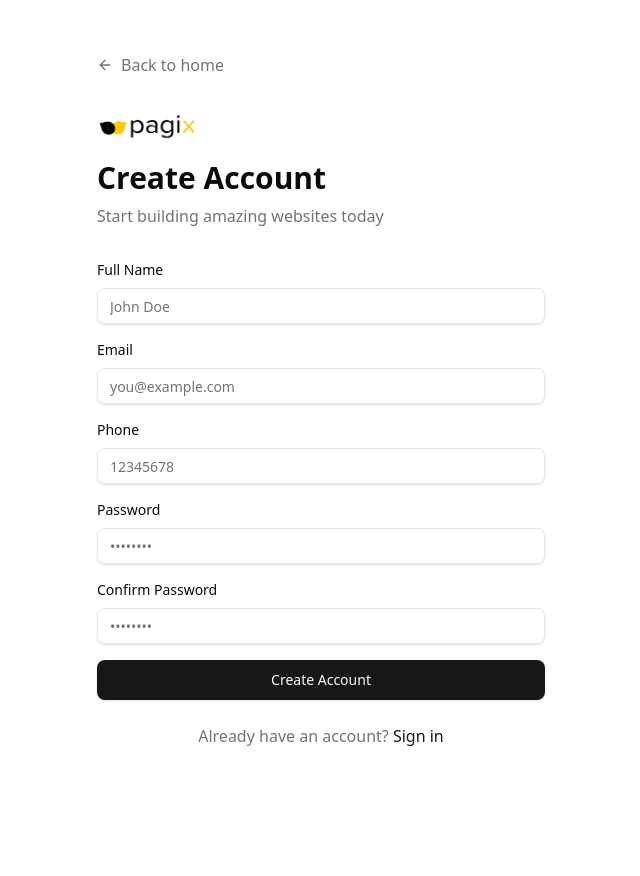
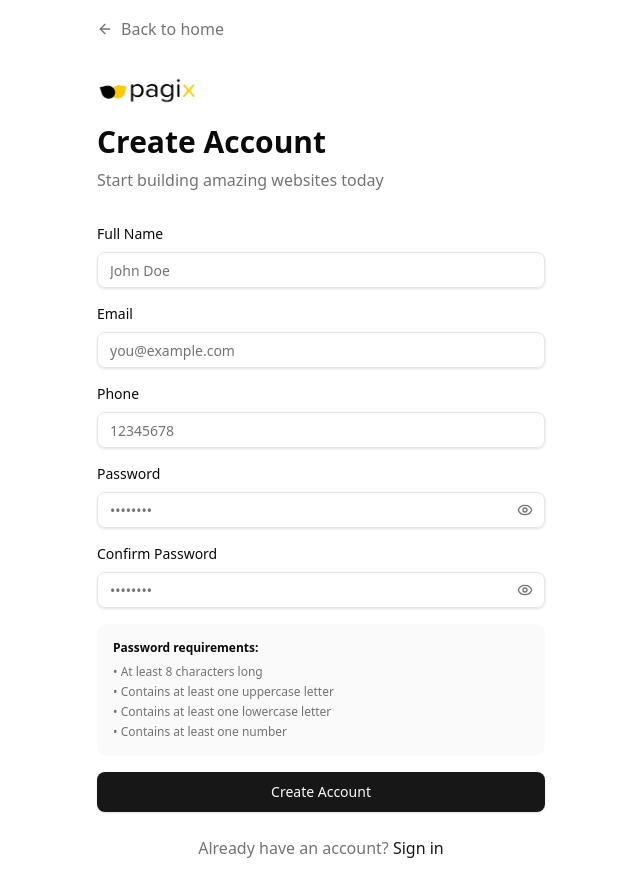
Before and after one commit to elghanbibadr/pagix, a Next.js app: page /en/signup in a window 1280 px wide. Shown: the whole page, without its empty margins (319-959 px from the left). Before the commit the page ends 800 px from the top, so only its background shows below. Built offline with nearby package versions, Linux system fonts and the light colour scheme.

Commit message:
strong passwords validations

```diff
--- a/app/[locale]/signup/page.tsx
+++ b/app/[locale]/signup/page.tsx
@@ -2,7 +2,7 @@
 
 import { Button } from "@/components/ui/button"
 import { Input } from "@/components/ui/input"
-import { ArrowLeft, CheckCircle2 } from "lucide-react"
+import { ArrowLeft, Eye, EyeOff } from "lucide-react"
 import { signup } from "../../actions/actions"
 import { useState } from "react"
 import { useRouter } from "next/navigation"
@@ -15,16 +15,54 @@ import { Link } from "@/i18n/routing"
 export default function SignupPage() {
   const t = useTranslations("signup")
   const [loading, setLoading] = useState(false)
+  const [password, setPassword] = useState("")
+  const [confirmPassword, setConfirmPassword] = useState("")
+  const [showPassword, setShowPassword] = useState(false)
+  const [showConfirmPassword, setShowConfirmPassword] = useState(false)
+  const [error, setError] = useState("")
   const router = useRouter()
+
+  const validatePassword = (pwd: string) => {
+    if (pwd.length < 8) {
+      return "Password must be at least 8 characters long"
+    }
+    if (!/[A-Z]/.test(pwd)) {
+      return "Password must contain at least one uppercase letter"
+    }
+    if (!/[a-z]/.test(pwd)) {
+      return "Password must contain at least one lowercase letter"
+    }
+    if (!/[0-9]/.test(pwd)) {
+      return "Password must contain at least one number"
+    }
+    return ""
+  }
 
   const handleSubmit = async (e: React.FormEvent<HTMLFormElement>) => {
     e.preventDefault()
+    setError("")
     setLoading(true)
+
+    // Validate password
+    const passwordError = validatePassword(password)
+    if (passwordError) {
+      setError(passwordError)
+      setLoading(false)
+      return
+    }
+
+    // Check if passwords match
+    if (password !== confirmPassword) {
+      setError("Passwords do not match")
+      setLoading(false)
+      return
+    }
+
     const formData = new FormData(e.currentTarget)
 
     try {
       const result = await signup(formData)
-      console.log('sign up result',result)
+      console.log('sign up result', result)
       if (!result.success) {
         toast(result.error)
       } else {
@@ -47,7 +85,6 @@ export default function SignupPage() {
             <ArrowLeft className="w-4 h-4" />
             {t("backHome")}
           </Link>
-
 
           <span className="text-xl font-bold">
             <Image className="mb-4" src={logo} alt="pagix logo" height={100} width={100} />
@@ -94,7 +131,7 @@ export default function SignupPage() {
             <Input
               id="phone"
               name="phone"
-              type="phone"
+              type="tel"
               placeholder={t("phonePlaceholder")}
               required
               disabled={loading}
@@ -105,37 +142,74 @@ export default function SignupPage() {
             <label htmlFor="password" className="block text-sm font-medium mb-2">
               {t("password")}
             </label>
+            <div className="relative">
               <Input
                 id="password"
                 name="password"
-              type="password"
+                type={showPassword ? "text" : "password"}
                 placeholder={t("passwordPlaceholder")}
-              minLength={6}
+                value={password}
+                onChange={(e) => setPassword(e.target.value)}
                 required
                 disabled={loading}
+                className="pr-10"
               />
+              <button
+                type="button"
+                onClick={() => setShowPassword(!showPassword)}
+                className="absolute right-3 top-1/2 -translate-y-1/2 text-muted-foreground hover:text-foreground transition-colors"
+                aria-label={showPassword ? "Hide password" : "Show password"}
+              >
+                {showPassword ? <EyeOff className="w-4 h-4" /> : <Eye className="w-4 h-4" />}
+              </button>
+            </div>
           </div>
 
           <div>
             <label htmlFor="confirmPassword" className="block text-sm font-medium mb-2">
               {t("confirmPassword")}
             </label>
+            <div className="relative">
               <Input
                 id="confirmPassword"
                 name="confirmPassword"
-              type="password"
+                type={showConfirmPassword ? "text" : "password"}
                 placeholder={t("confirmPasswordPlaceholder")}
-              minLength={6}
+                value={confirmPassword}
+                onChange={(e) => setConfirmPassword(e.target.value)}
                 required
                 disabled={loading}
+                className="pr-10"
               />
+              <button
+                type="button"
+                onClick={() => setShowConfirmPassword(!showConfirmPassword)}
+                className="absolute right-3 top-1/2 -translate-y-1/2 text-muted-foreground hover:text-foreground transition-colors"
+                aria-label={showConfirmPassword ? "Hide password" : "Show password"}
+              >
+                {showConfirmPassword ? <EyeOff className="w-4 h-4" /> : <Eye className="w-4 h-4" />}
+              </button>
+            </div>
+          </div>
+
+          {/* Error message */}
+          {error && <p className="text-sm text-destructive">{error}</p>}
+
+          {/* Password requirements */}
+          <div className="bg-muted/50 p-4 rounded-lg space-y-2">
+            <p className="text-xs font-semibold text-foreground">Password requirements:</p>
+            <ul className="text-xs text-muted-foreground space-y-1">
+              <li>• At least 8 characters long</li>
+              <li>• Contains at least one uppercase letter</li>
+              <li>• Contains at least one lowercase letter</li>
+              <li>• Contains at least one number</li>
+            </ul>
           </div>
 
           <Button type="submit" className="w-full" size="lg" disabled={loading}>
             {loading ? t("creatingAccount") : t("createAccount")}
           </Button>
         </form>
-
 
         {/* Sign In */}
         <p className="text-center text-muted-foreground mt-6">
```
Lines whose indentation alone changed are shown as unchanged.
